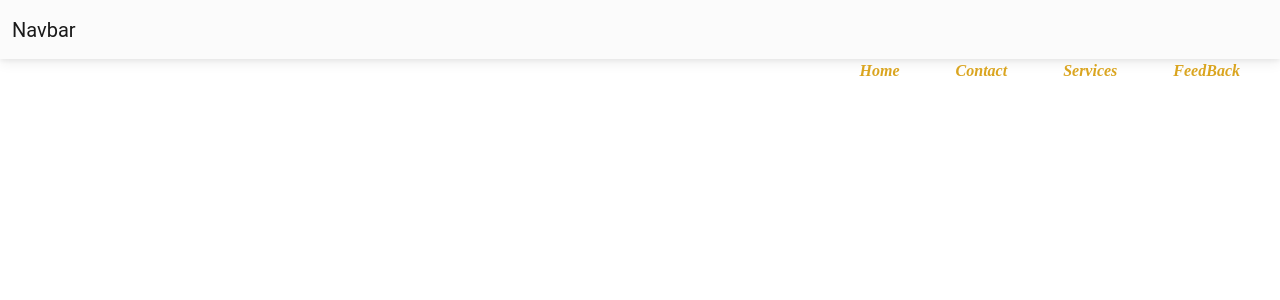
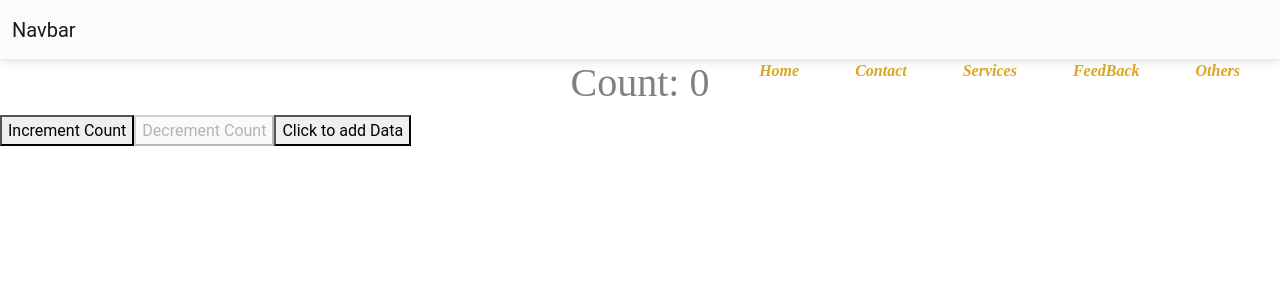
Before and after one commit to MuhammadYasin54/React-JS-Project, a React (Vite) app: page /OtherData in a window 1280 px wide. Shown: the top 300 px of the page. Built offline with nearby package versions, Linux system fonts and the light colour scheme.

Commit message:
Learning State

```diff
--- a/src/Pages/Feedback/feedback.jsx
+++ b/src/Pages/Feedback/feedback.jsx
@@ -2,6 +2,7 @@ import React from "react";
 import Header from "../../header";
 
 const FeedBack =()=>{
+
     return(
         <div>
                <Header screenName="FeedBack"/>
--- /dev/null
+++ b/src/Pages/others/others.jsx
@@ -0,0 +1,56 @@
+import React, { useState } from "react";
+
+
+const OtherData = () => {
+    const [countState, setcountState] = useState(0);
+    // let count = 0;
+    // const inCount = ()=>{
+    //     console.log(count);
+    //     count = count + 1;
+    // }
+    const inCount = () => {
+        setcountState(countState + 1)
+        console.log(countState)
+        if (countState == 20) {
+            setcountState(countState)
+        }
+    }
+    const decCount = () => {
+        setcountState(countState - 1)
+        console.log(countState)
+        if (countState == 0) {
+            setcountState(countState)
+        }
+    }
+    const [userArr, SetuserArr] = useState(["Ahmed", "Ali"]);
+    const addData = () => {
+        const lastVal = userArr.at(-1)
+        const newVal = (lastVal == "Ahmed") ? ("Ali") : ("Ahmed");
+        const cloneData = [...userArr];
+        cloneData.push(newVal);
+        SetuserArr(cloneData)
+
+
+    }
+    return (
+        <div>
+            <h1>Count: {countState}</h1>
+
+            <button onClick={inCount} disabled={countState >= 20}> Increment Count</button>
+            <button onClick={decCount} disabled={countState <= 0}>Decrement Count</button>
+            <button onClick={addData}>Click to add Data</button>
+            <ul>
+                {
+                    userArr?.map((item, index) => {
+                        return <li key={index}>{item}</li>
+
+
+
+                    })
+                }
+            </ul>
+        </div>
+    )
+
+}
+export default OtherData;
--- a/src/components/header.css
+++ b/src/components/header.css
@@ -17,6 +17,8 @@ ul {
     justify-content: flex-end;
     margin: auto;
 
+;
+
 
 }
 li {
@@ -25,7 +27,7 @@ li {
     font-style: italic;
     font-family: 'Times New Roman', Times, serif;
     font-weight: bold;
-    text-decoration: none;
+
 
 }
 li:hover {
--- a/src/navbar.jsx
+++ b/src/navbar.jsx
@@ -42,6 +42,9 @@ const NavBar=()=> {
               <MDBNavbarItem>
               <MDBNavbarLink> <Link to={"/feedback"} className='link'>FeedBack</Link></MDBNavbarLink>
             </MDBNavbarItem>
+            <MDBNavbarItem>
+              <MDBNavbarLink> <Link to={"/OtherData"} className='link'>Others</Link></MDBNavbarLink>
+            </MDBNavbarItem>
 
           </MDBNavbarNav>
         </MDBCollapse>
--- a/src/routes.jsx
+++ b/src/routes.jsx
@@ -6,6 +6,7 @@ import About from "./Pages/About/about";
 import Services from "./Pages/Services/services";
 import Contact from "./Pages/contact/contact";
 import FeedBack from "./Pages/Feedback/feedback";
+import OtherData from "./Pages/others/others";
 
 const AppRoutes =()=>{
 return(
@@ -15,6 +16,7 @@ return(
          <Route element={<Services/>} path="/services"/>
           <Route element={<Contact/>} path="/contact"/>
            <Route element={<FeedBack/>} path="/feedback"/>
+            <Route element={<OtherData/>} path="/OtherData"/>
     </Routes>
 )
 }
```
